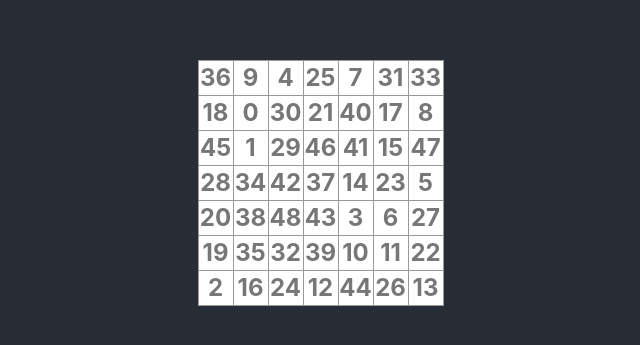
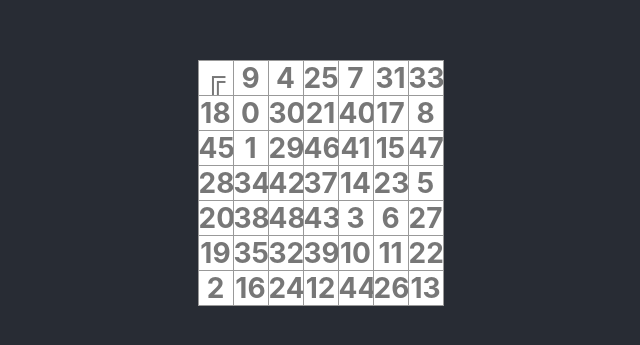
Before and after one commit to mikecaisey/labyrinth, a React (Create React App) app in the folder react/: page / in a window 1280 px wide. Shown: the part 217-562 px from the top of the page, without its empty margins (290-930 px from the left). Built offline with nearby package versions, Linux system fonts and the light colour scheme.

Commit message:
Make top left corner piece always a corner

```diff
--- a/react/src/Board.css
+++ b/react/src/Board.css
@@ -13,7 +13,7 @@
   background: #fff;
   border: 1px solid #999;
   float: left;
-  font-size: 24px;
+  font-size: 28px;
   font-weight: bold;
   line-height: 34px;
   height: 34px;
--- a/react/src/Board.tsx
+++ b/react/src/Board.tsx
@@ -5,11 +5,11 @@ type Row = JSX.Element
 type Square = JSX.Element
 
 type Tile = {
-  value: number
+  value: string
 }
 
 type SquareProps = {
-  squareValue: number
+  squareValue: string
 }
 
 type RowProps = {
@@ -33,15 +33,17 @@ class Board extends React.Component {
 
   createTileSet(): Tile[] {
     const tiles: Tile[] = new Array(49)
-      .fill(1)
+      .fill('')
       .map((_, i) => {
-        return { value: i }
+        return { value: `${i}` }
       })
       .sort(() => Math.random() - 0.5)
+
+    tiles[0].value = '╔' // move tile set accessors to a model file
     return tiles
   }
 
-  createBoard() {
+  createBoard() { // rename to populate board with tile set
     const rowCount: number = 7
     const colCount: number = 7
     const rows: Row[] = []
@@ -54,7 +56,7 @@ class Board extends React.Component {
       //Inner loop to create squares
       for (let j = 0; j < colCount; j++) {
         const squareIndex: number = (i * 7 + j + 1)
-        const squareValue: number = tiles[squareIndex - 1].value
+        const squareValue: string = tiles[squareIndex - 1].value
         squares.push(<Square
           key={squareIndex}
           squareValue={squareValue}
```
Also changed, not shown: 1 other file (tests, documents, lock files or other folders).
